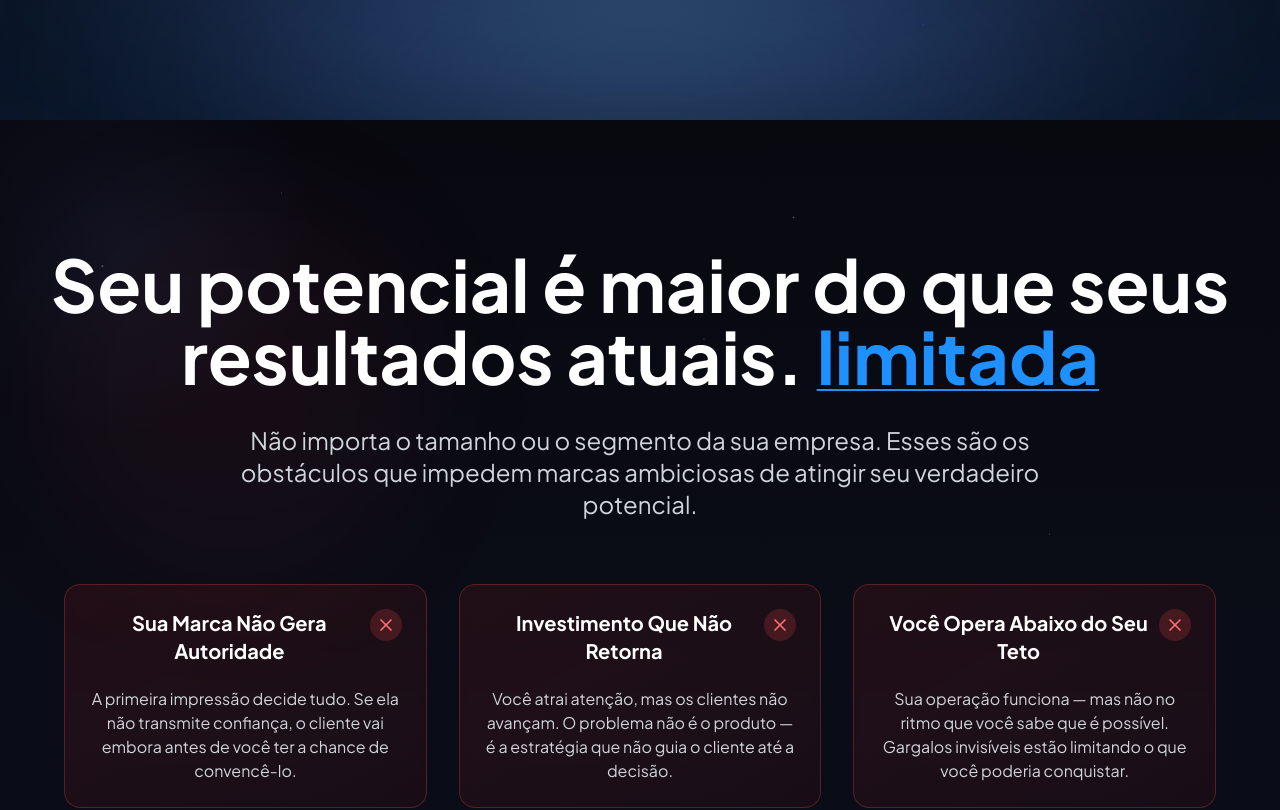
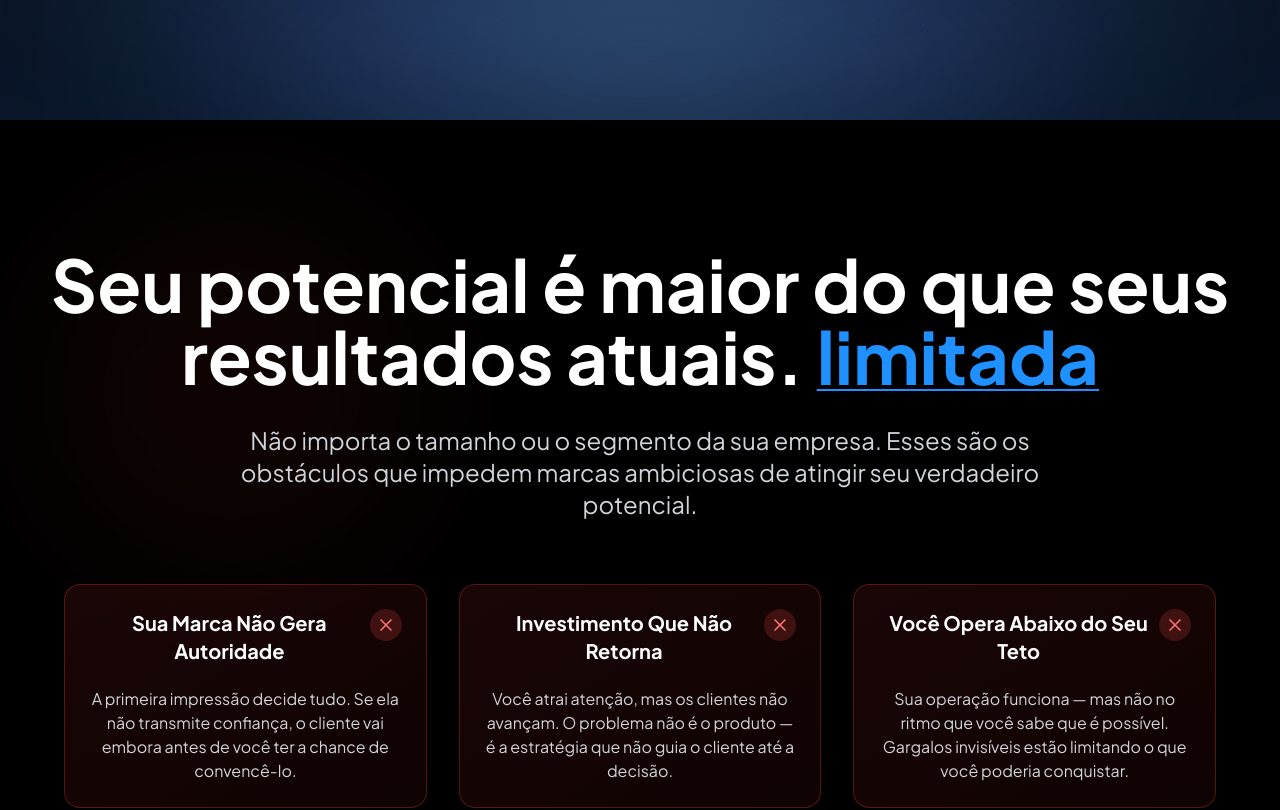
Before and after one commit to ceomaxsterling-ui/simple-home-page, a React (Vite) app: page / in a window 1280 px wide. Shown: the part 680-1490 px from the top of the page. Built offline with nearby package versions, Linux system fonts and the light colour scheme.

Commit message:
Reverted to commit 714cb8160eacf775212dbb780acd44b9282926e0

```diff
--- a/src/components/CTASection.tsx
+++ b/src/components/CTASection.tsx
@@ -26,8 +26,7 @@ const CTASection = () => {
   };
 
   return (
-    <section id="cta-final" className="py-16 sm:py-20 section-space relative overflow-hidden">
-      <div className="space-dots" />
+    <section id="cta-final" className="py-16 sm:py-20 bg-gradient-to-br from-slate-950 via-black to-slate-900 relative overflow-hidden">
       {/* Background Effects */}
       <div className="absolute inset-0 bg-black">
         <div className="absolute top-1/2 left-1/2 -translate-x-1/2 -translate-y-1/2 w-96 h-96 bg-gradient-to-br from-blue-500/10 to-transparent rounded-full blur-3xl" />
--- a/src/components/ChallengesSection.tsx
+++ b/src/components/ChallengesSection.tsx
@@ -138,8 +138,7 @@ const ChallengesSection = () => {
   }, []);
 
   return (
-    <section id="challenges" className="section-space py-20 relative overflow-hidden">
-      <div className="space-dots" />
+    <section id="challenges" className="bg-black py-20 relative overflow-hidden">
       <div className="container mx-auto px-4">
         <div className="text-center mb-16">
           <h2 className="text-4xl md:text-5xl font-bold text-white mb-6">
--- a/src/components/ConsultancySection.tsx
+++ b/src/components/ConsultancySection.tsx
@@ -96,9 +96,8 @@ const ConsultancySection = () => {
     <section
       id="consultoria"
       ref={sectionRef}
-      className="relative py-32 section-space overflow-hidden"
+      className="relative py-32 bg-gradient-to-br from-gray-900 via-black to-gray-900 overflow-hidden"
     >
-      <div className="space-dots" />
       {/* Advanced Background Effects */}
       <div className="absolute inset-0">
         {/* Animated Grid */}
--- a/src/components/FAQSection.tsx
+++ b/src/components/FAQSection.tsx
@@ -48,8 +48,7 @@ const FAQSection = () => {
   }];
 
   return (
-    <section id="faq" className="py-12 sm:py-20 section-space relative overflow-hidden">
-      <div className="space-dots" />
+    <section id="faq" className="py-12 sm:py-20 bg-gradient-to-br from-black via-slate-900 to-black relative overflow-hidden">
       {/* Background Effects */}
       <div className="absolute inset-0 bg-black">
         <div className="absolute top-20 right-10 w-96 h-96 bg-gradient-to-br from-blue-500/5 to-transparent rounded-full blur-3xl" style={{
--- a/src/components/Footer.tsx
+++ b/src/components/Footer.tsx
@@ -82,8 +82,7 @@ const Footer = () => {
     value: '24/7',
     label: 'Suporte'
   }];
-  return <footer className="relative section-space border-t border-gray-800">
-      <div className="space-dots" />
+  return <footer className="relative bg-black border-t border-gray-800">
       {/* Main Footer Content */}
       <div className="container mx-auto px-6">
         {/* Links and Contact Section */}
--- a/src/components/PainPointsSection.tsx
+++ b/src/components/PainPointsSection.tsx
@@ -75,8 +75,7 @@ const PainPointsSection = () => {
   };
 
   return (
-    <section className="relative py-12 md:py-16 lg:py-24 xl:py-32 section-space overflow-hidden">
-      <div className="space-dots" />
+    <section className="relative py-12 md:py-16 lg:py-24 xl:py-32 bg-black overflow-hidden">
       {/* Background Effects */}
       <div className="absolute inset-0">
         <div className={`absolute top-10 md:top-20 left-4 md:left-10 w-64 md:w-96 h-64 md:h-96 rounded-full blur-3xl transition-all duration-1000 ${
--- a/src/components/ProofSection.tsx
+++ b/src/components/ProofSection.tsx
@@ -80,8 +80,7 @@ const ProofSection = () => {
   const currentCase = cases[currentSlide];
 
   return (
-    <section id="provas" className="py-20 sm:py-24 section-space relative overflow-hidden">
-      <div className="space-dots" />
+    <section id="provas" className="py-20 sm:py-24 bg-black relative overflow-hidden">
       {/* Background Effects */}
       <div className="absolute inset-0 overflow-hidden">
         <div className="absolute top-20 right-20 w-96 h-96 bg-gradient-to-br from-elevix-blue/8 to-transparent rounded-full blur-3xl animate-pulse" />
--- a/src/components/SolutionsSection.tsx
+++ b/src/components/SolutionsSection.tsx
@@ -105,9 +105,8 @@ const SolutionsSection = () => {
     <section
       ref={sectionRef}
       id="solucoes"
-      className="relative py-20 md:py-32 section-space overflow-hidden"
+      className="relative py-20 md:py-32 bg-black overflow-hidden"
     >
-      <div className="space-dots" />
       <div className="absolute inset-0">
         <div
           className="absolute top-20 left-10 w-96 h-96 bg-elevix-blue/5 rounded-full blur-3xl transition-transform duration-1000"
--- a/src/index.css
+++ b/src/index.css
@@ -414,122 +414,3 @@
   z-index: 0;
   pointer-events: none;
 }
-
-/* =============================================
-   SHARED SPATIAL BACKGROUND — todas as seções
-   ============================================= */
-
-/* Substitui bg-black puro por dark espacial */
-.section-space {
-  background: linear-gradient(180deg, #08080f 0%, #0a0d18 50%, #08080f 100%);
-  position: relative;
-  overflow: hidden;
-}
-
-/* Orbe azul superior esquerdo */
-.section-space::before {
-  content: '';
-  position: absolute;
-  top: -80px;
-  left: -80px;
-  width: 400px;
-  height: 400px;
-  background: radial-gradient(ellipse at center, rgba(95, 145, 255, 0.07) 0%, transparent 70%);
-  border-radius: 50%;
-  pointer-events: none;
-  z-index: 0;
-}
-
-/* Orbe azul inferior direito */
-.section-space::after {
-  content: '';
-  position: absolute;
-  bottom: -80px;
-  right: -80px;
-  width: 350px;
-  height: 350px;
-  background: radial-gradient(ellipse at center, rgba(15, 140, 250, 0.06) 0%, transparent 70%);
-  border-radius: 50%;
-  pointer-events: none;
-  z-index: 0;
-}
-
-/* Estrelinhas estáticas sutis reutilizáveis */
-.space-dots {
-  position: absolute;
-  inset: 0;
-  pointer-events: none;
-  z-index: 0;
-  overflow: hidden;
-  background-image:
-    radial-gradient(1.5px 1.5px at 8%  12%, rgba(181,216,255,0.45) 0%, transparent 100%),
-    radial-gradient(1px   1px   at 22% 6%,  rgba(181,216,255,0.3)  0%, transparent 100%),
-    radial-gradient(1.5px 1.5px at 38% 88%, rgba(181,216,255,0.4)  0%, transparent 100%),
-    radial-gradient(1px   1px   at 55% 18%, rgba(181,216,255,0.35) 0%, transparent 100%),
-    radial-gradient(1.5px 1.5px at 70% 72%, rgba(181,216,255,0.45) 0%, transparent 100%),
-    radial-gradient(1px   1px   at 82% 34%, rgba(181,216,255,0.3)  0%, transparent 100%),
-    radial-gradient(1.5px 1.5px at 92% 58%, rgba(181,216,255,0.4)  0%, transparent 100%),
-    radial-gradient(1px   1px   at 14% 50%, rgba(181,216,255,0.25) 0%, transparent 100%),
-    radial-gradient(1px   1px   at 46% 42%, rgba(181,216,255,0.3)  0%, transparent 100%),
-    radial-gradient(1.5px 1.5px at 62% 8%,  rgba(181,216,255,0.35) 0%, transparent 100%),
-    radial-gradient(1px   1px   at 78% 95%, rgba(181,216,255,0.3)  0%, transparent 100%),
-    radial-gradient(1px   1px   at 33% 65%, rgba(181,216,255,0.25) 0%, transparent 100%);
-}
-
-
-
-/* Falling stars */
-.stars-container {
-  position: absolute;
-  top: 0;
-  left: 0;
-  width: 100%;
-  height: 100%;
-  overflow: hidden;
-  pointer-events: none;
-  z-index: 1;
-}
-
-.star {
-  position: absolute;
-  background: #B5D8FF;
-  border-radius: 50%;
-  box-shadow: 0 0 6px #7EC8FF, 0 0 12px #5F91FF;
-  animation: fall linear infinite;
-  opacity: 0;
-}
-
-@keyframes fall {
-  0%   { transform: translateY(-10vh) translateX(0);    opacity: 0; }
-  15%  { opacity: 0.8; }
-  85%  { opacity: 0.8; }
-  100% { transform: translateY(110vh) translateX(30px); opacity: 0; }
-}
-
-/* Ambient light */
-.ambient-light {
-  position: absolute;
-  bottom: 0;
-  left: 50%;
-  transform: translateX(-50%);
-  width: 100%;
-  height: 350px;
-  background: radial-gradient(ellipse at center, rgba(126, 200, 255, 0.25) 0%, rgba(95, 145, 255, 0.15) 35%, rgba(95, 145, 255, 0.05) 60%, transparent 75%);
-  filter: blur(60px);
-  z-index: 0;
-  pointer-events: none;
-}
-
-/* Blue glow connector */
-.blue-glow {
-  position: absolute;
-  bottom: -100px;
-  left: 50%;
-  transform: translateX(-50%);
-  width: 90%;
-  height: 300px;
-  background: radial-gradient(ellipse at center, rgba(126, 200, 255, 0.3) 0%, rgba(95, 145, 255, 0.2) 40%, transparent 70%);
-  filter: blur(80px);
-  z-index: 0;
-  pointer-events: none;
-}
```
